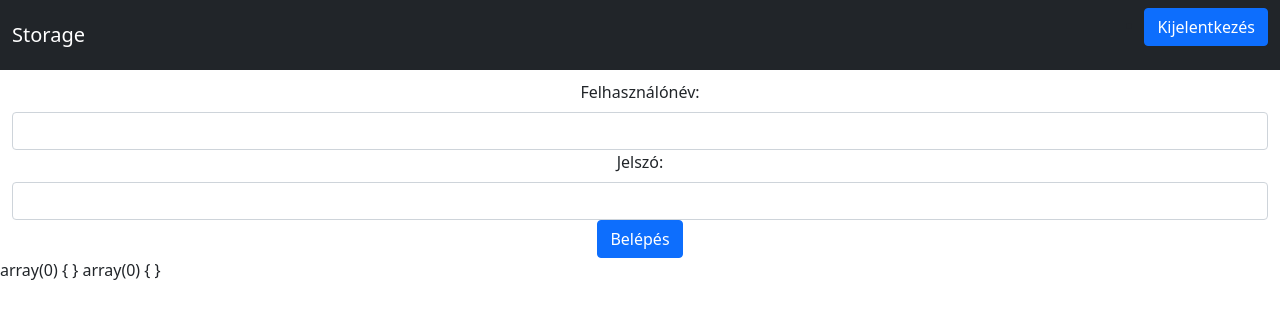
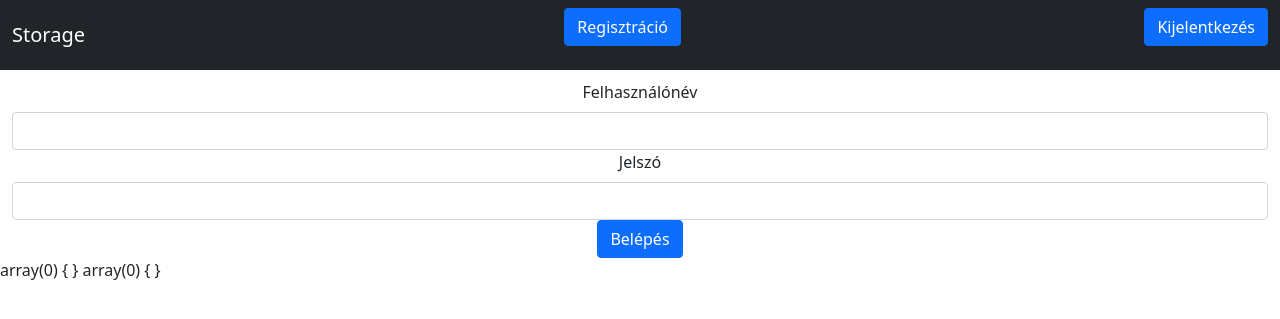
Before and after one commit to ladikszabolcs/draken-storage, a PHP site: page / in a window 1280 px wide. Shown: the top 319 px of the page. Run offline with PHP 8.4, Linux system fonts and the light colour scheme.

Commit message:
regisztráció

```diff
--- a/views/class_views.php
+++ b/views/class_views.php
@@ -1,8 +1,6 @@
 <?php
 
-class Views
-{
-
+class Views {
 	function __construct()
 	{
 		echo('
@@ -21,10 +19,25 @@ class Views
 
 	function menuView()
 	{
-		echo('
+		echo ('
 			<nav class="navbar navbar-expand-sm bg-dark navbar-dark fixed-top">
   			<div class="container-fluid">
   			<a class="navbar-brand" href="index.php">Storage</a>
+
+
+
+
+			<ul class"nav navbar-nav">
+				<li class="nav-item">
+					<form action="index.php" method="post">
+						<button type="submit" name="registry" class="btn btn-primary">Regisztráció</button>
+					</form>
+				</li>
+			</ul>
+
+
+
+
 			<ul class"nav navbar-nav">
 				<li class="nav-item">
 					<form action="logout.php" method="post">
@@ -43,13 +56,28 @@ class Views
 			 <div style="margin-top:80px" class="container-fluid">
 			 	<center>
 			 		<form action="login.php" method="post">
-						<label for="username" class="form-label">Felhasználónév:</label>
-						<input id="username" name="username" class="form-control" type="text">
+			 			<label for="username" class="form-label">Felhasználónév</label>
+			 			<input id="username" name="username" class="form-control "type="text">
+			 			<label for="password" class="form-label">Jelszó</label>
+			 			<input id="password" name="password" class="form-control "type="password">
+			 			<button type="submit" name="login" class="btn btn-primary">Belépés</button>
+			 		</form>
+			 	</center>
+			 </div>
+			');
+	}
 
-						<label for="password" class="form-label">Jelszó:</label>
-						<input id="password" name="password" class="form-control" type="password">
-
-						<button type="submit" name="login" class="btn btn-primary">Belépés</button>
+	function registryView()
+	{
+		echo('
+			 <div style="margin-top:80px" class="container-fluid">
+			 	<center>
+			 		<form action="registry.php" method="post">
+			 			<label for="username" class="form-label">Felhasználónév</label>
+			 			<input id="username" name="username" class="form-control "type="text">
+			 			<label for="password" class="form-label">Jelszó</label>
+			 			<input id="password" name="password" class="form-control "type="password">
+			 			<button type="submit" name="registry" class="btn btn-primary">Regisztrálok</button>
 			 		</form>
 			 	</center>
 			 </div>
@@ -60,9 +88,11 @@ class Views
 	{
 		echo('
 			</body>
-			</html>
+			</htlm>
 			');
 	}
+
 }
 
+
 ?>
```
Also changed, not shown: registry.php (added, +38 -0 lines). Lines whose indentation alone changed are shown as unchanged.
